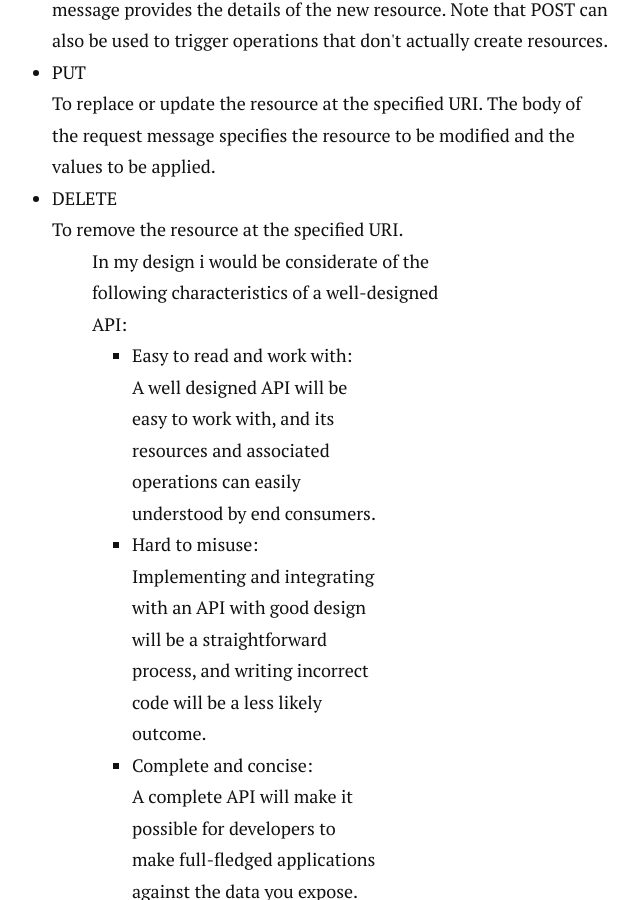
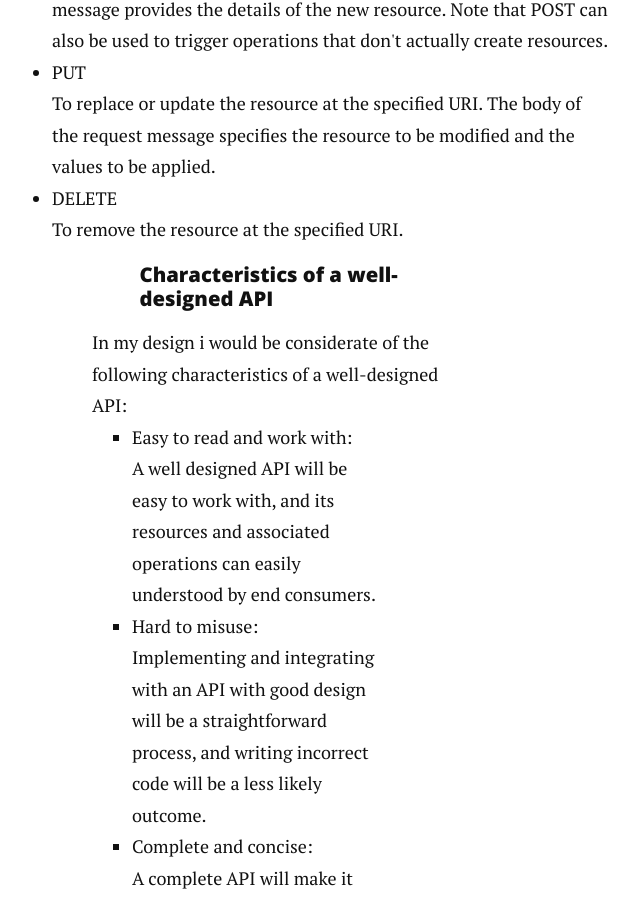
Before and after one commit to tuba-willis/tuba-willis.github.io, a Jekyll site: the page built from _posts/2014-12-14-featured-image.markdown, in a window 1280 px wide and 900 px high, scrolled down 1946 px. Shown: the whole window, without its empty margins (328-968 px from the left). Built offline with Jekyll 4.4.1, drawn with Linux system fonts in a browser that asks for light colours; nearby versions of some CDN libraries.

Commit message:
Update 2014-12-14-featured-image.markdown

```diff
--- a/_posts/2014-12-14-featured-image.markdown
+++ b/_posts/2014-12-14-featured-image.markdown
@@ -23,6 +23,7 @@
 <li>PUT</li>To replace or update the resource at the specified URI. The body of the request message specifies the resource to be modified and the values to be applied.
 <li>DELETE</li>To remove the resource at the specified URI.
 <ul>
+<h4>Characteristics of a well-designed API</h4>
 In my design i would be considerate of the following characteristics of a well-designed API:
 <ul>
 <li>Easy to read and work with:</li> A well designed API will be easy to work with, and its resources and associated operations can easily understood by end consumers.
```
